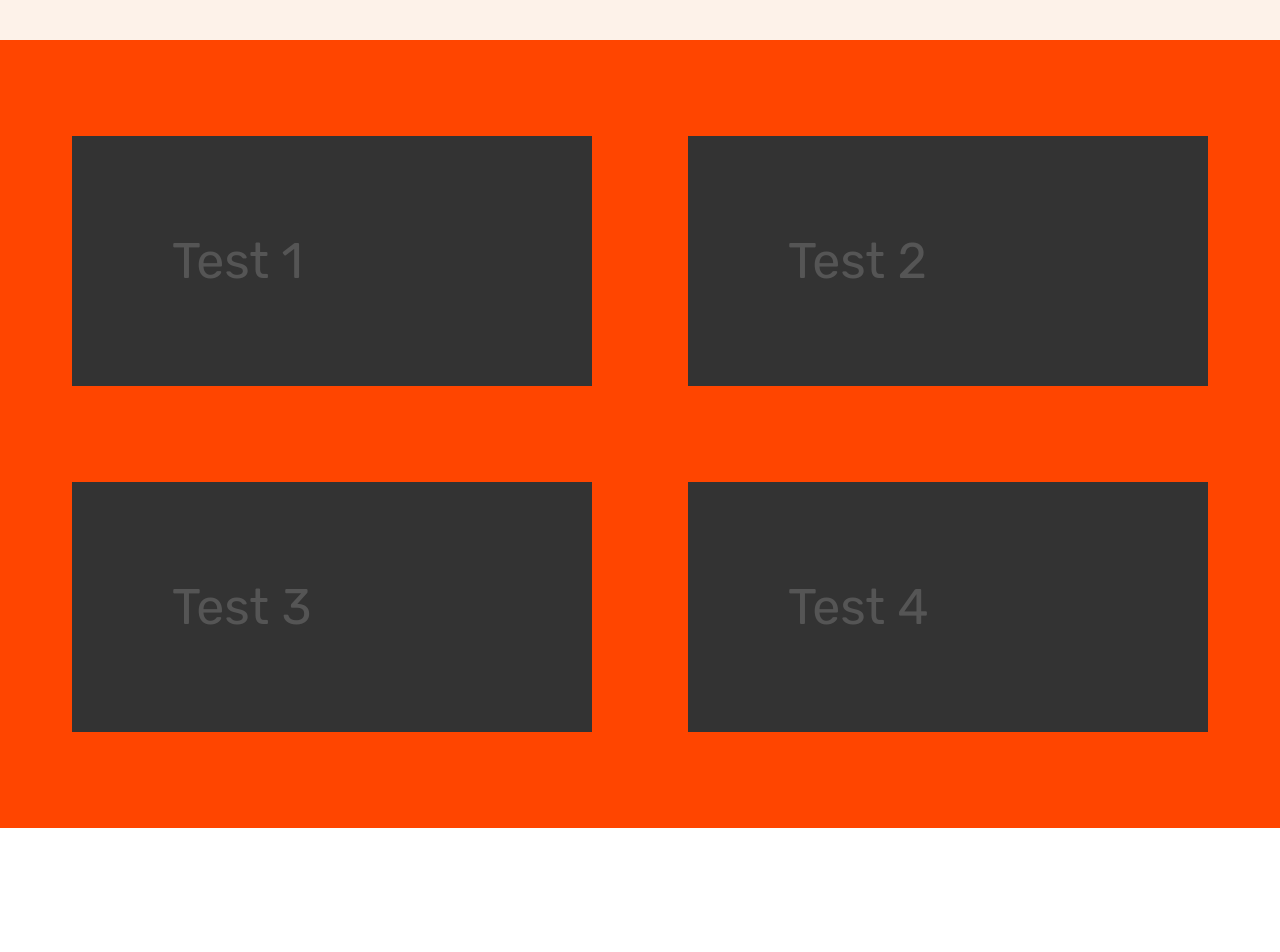
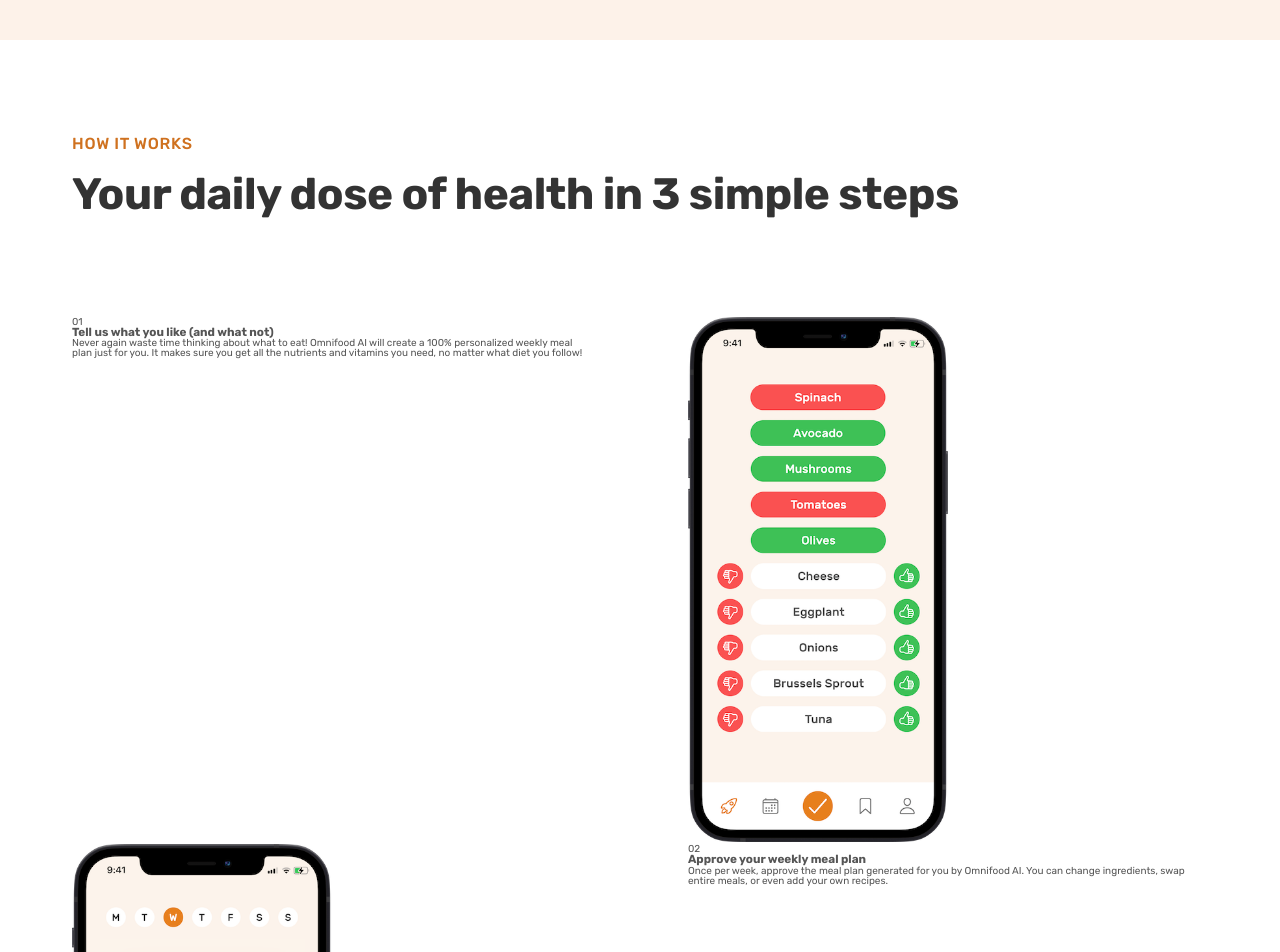
Before and after one commit to tarun8367/Omnifood, a plain HTML site: page index.html in a window 1280 px wide. Shown: the part 720-1672 px from the top of the page. Before the commit the page ends 1548 px from the top, so only its background shows below. Drawn offline with Linux system fonts and the light colour scheme.

Commit message:
Started building the How it works section

```diff
--- a/css/style.css
+++ b/css/style.css
@@ -16,7 +16,13 @@ Bold : 700
 --Line Heights
 Default : 1
 Small : 1.05
+medium : 1.2
 Paragraph Default : 1.6
+
+
+-- LETTER SPACING
+-0.5px
+0.75px
 
 
 ---- 02 COLORS
@@ -66,14 +72,38 @@ body {
 /* General reusable components */
 /* *************************** */
 
+.heading-primary,
+.heading-secondary {
+  font-weight: 700;
+  color: #333;
+  letter-spacing: -0.5px;
+}
 .heading-primary {
   font-size: 5.2rem;
-  font-weight: 700;
   line-height: 1.05;
-  color: #333;
-  letter-spacing: -0.5px;
   margin-bottom: 3.2rem;
 }
+
+.heading-secondary {
+  font-size: 4.4rem;
+  line-height: 1.2;
+  margin-bottom: 9.6rem;
+}
+
+.heading-tertiary {
+}
+
+.subheading {
+  display: block;
+  font-size: 1.6rem;
+  font-weight: 500;
+
+  color: #cf711f;
+  text-transform: uppercase;
+  margin-bottom: 1.6rem;
+  letter-spacing: 0.75px;
+}
+
 .btn:link,
 .btn:visited {
   display: inline-block;
@@ -114,6 +144,33 @@ body {
 
 .margin-right-sm {
   margin-right: 1.6rem !important;
+}
+
+/* *************************** */
+/* REUSABLE GRID  */
+/* *************************** */
+
+.container {
+  max-width: 120rem;
+  margin: 0 auto;
+  padding: 0 3.2rem;
+}
+
+.grid {
+  display: grid;
+  gap: 9.6rem;
+}
+
+.grid--2-cols {
+  grid-template-columns: repeat(2, 1fr);
+}
+
+.grid--3-cols {
+  grid-template-columns: repeat(3, 1fr);
+}
+
+.grid--4-cols {
+  grid-template-columns: repeat(4, 1fr);
 }
 
 /* *************************** */
@@ -241,34 +298,8 @@ body {
 
 .section-how {
   padding: 9.6rem 0;
-  background-color: orangered;
 }
 
-.container {
-  max-width: 120rem;
-  margin: 0 auto;
-  padding: 0 3.2rem;
+.step-img {
+  width: 50%;
 }
-
-.grid {
-  display: grid;
-  gap: 9.6rem;
-}
-
-.grid--2-cols {
-  grid-template-columns: repeat(2, 1fr);
-}
-
-.grid--3-cols {
-  grid-template-columns: repeat(3, 1fr);
-}
-
-.grid--4-cols {
-  grid-template-columns: repeat(4, 1fr);
-}
-
-.section-how div div {
-  padding: 100px;
-  font-size: 50px;
-  background-color: #333;
-}
--- a/index.html
+++ b/index.html
@@ -68,11 +68,72 @@
       </section>
 
       <section class="section-how">
+        <div class="container">
+          <span class="subheading">How it works</span>
+          <h2 class="heading-secondary">
+            Your daily dose of health in 3 simple steps
+          </h2>
+        </div>
+
         <div class="container grid grid--2-cols">
-          <div>Test 1</div>
-          <div>Test 2</div>
-          <div>Test 3</div>
-          <div>Test 4</div>
+          <!-- STEP 01 -->
+          <div class="step-text-box">
+            <p class="step-number">01</p>
+            <h3 class="heading-tertiary">
+              Tell us what you like (and what not)
+            </h3>
+            <p class="step-description">
+              Never again waste time thinking about what to eat! Omnifood AI
+              will create a 100% personalized weekly meal plan just for you. It
+              makes sure you get all the nutrients and vitamins you need, no
+              matter what diet you follow!
+            </p>
+          </div>
+          <div class="step-img-box">
+            <img
+              class="step-img"
+              src="img/app/app-screen-1.png"
+              alt="iPhone app references selection screen"
+            />
+          </div>
+        </div>
+        <div class="container grid grid--2-cols">
+          <!-- STEP 02 -->
+          <div class="step-img-box">
+            <img
+              class="step-img"
+              src="img/app/app-screen-2.png"
+              alt="iPhone app plan screen"
+            />
+          </div>
+          <div class="step-text-box">
+            <p class="step-number">02</p>
+            <h3 class="heading-tertiary">Approve your weekly meal plan</h3>
+            <p class="step-description">
+              Once per week, approve the meal plan generated for you by Omnifood
+              AI. You can change ingredients, swap entire meals, or even add
+              your own recipes.
+            </p>
+          </div>
+        </div>
+        <div class="container grid grid--2-cols">
+          <!-- STEP 03 -->
+          <div class="step-text-box">
+            <p class="step-number">03</p>
+            <h3 class="heading-tertiary">Receive meals at convenient time</h3>
+            <p class="step-description">
+              Best chefs in town will cook your selected meal every day, and we
+              will deliver it to your door whenever works best for you. You can
+              change delivery schedule and address daily!
+            </p>
+          </div>
+          <div class="step-img-box">
+            <img
+              class="step-img"
+              src="img/app/app-screen-3.png"
+              alt="iPhone app delivery screen"
+            />
+          </div>
         </div>
       </section>
     </main>
```
